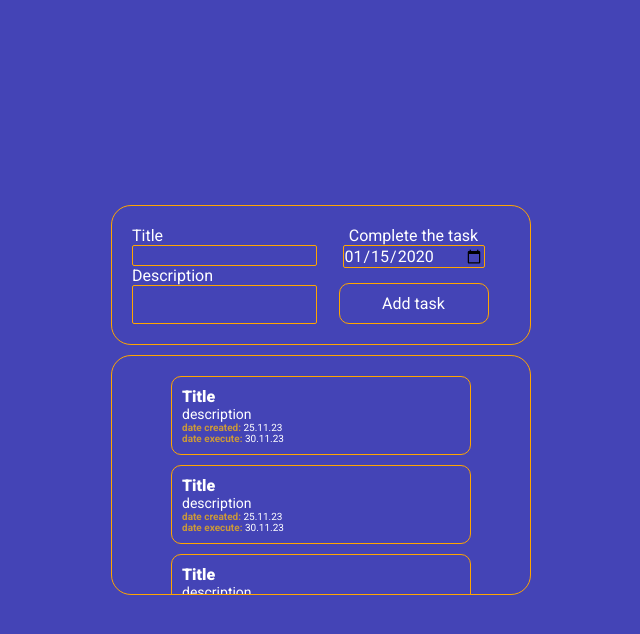
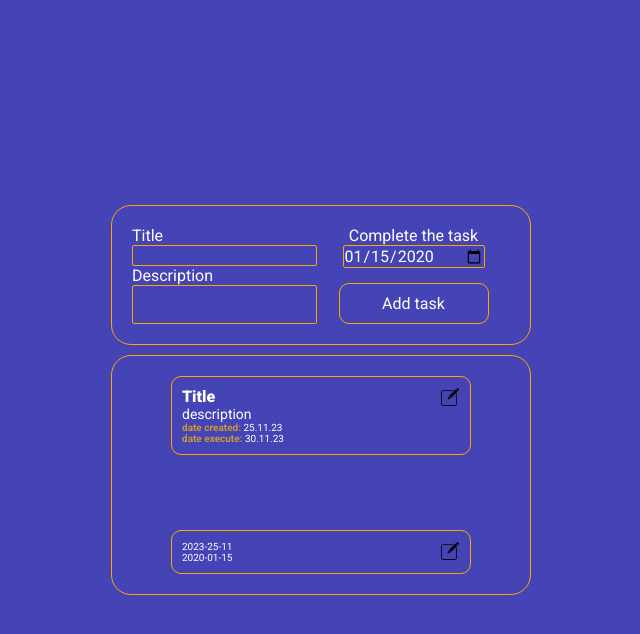
Before and after one commit to Lev-Dolzhenko/notice, a plain HTML site: page index.html in a window 1280 px wide. Both pictures are taken after typing "2020-01-15" into the empty fields and a click on the button "Add task". Shown: the whole page, without its empty margins (319-959 px from the left). Drawn offline with Linux system fonts and the light colour scheme.

Commit message:
created part of script

```diff
--- a/index.html
+++ b/index.html
@@ -32,11 +32,22 @@
             <div class="set-notices">
                 <div class="set-notices__item">
                     <h3>Title</h3>
+                    <p class="description">description</p>
+                    <div class="date">
+                        <p><span>date created:</span> 25.11.23</p>
+                        <p><span>date execute:</span> 30.11.23</p>
+                    </div>
+                    <img src="/img/icon-edit.png" alt="Иконка редактирования" width="20">
+                </div>
+                <!--
+                <div class="set-notices__item">
+                    <h3>Title</h3>
                     <p>description</p>
                     <div class="date">
                         <p><span>date created:</span> 25.11.23</p>
                         <p><span>date execute:</span> 30.11.23</p>
                     </div>
+                    <img src="/img/icon-edit.png" alt="Иконка редактирования" width="20">
                 </div>
                 <div class="set-notices__item">
                     <h3>Title</h3>
@@ -45,6 +56,7 @@
                         <p><span>date created:</span> 25.11.23</p>
                         <p><span>date execute:</span> 30.11.23</p>
                     </div>
+                    <img src="/img/icon-edit.png" alt="Иконка редактирования" width="20">
                 </div>
                 <div class="set-notices__item">
                     <h3>Title</h3>
@@ -53,15 +65,8 @@
                         <p><span>date created:</span> 25.11.23</p>
                         <p><span>date execute:</span> 30.11.23</p>
                     </div>
-                </div>
-                <div class="set-notices__item">
-                    <h3>Title</h3>
-                    <p>description</p>
-                    <div class="date">
-                        <p><span>date created:</span> 25.11.23</p>
-                        <p><span>date execute:</span> 30.11.23</p>
-                    </div>
-                </div>
+                    <img src="/img/icon-edit.png" alt="Иконка редактирования" width="20">
+                </div> -->
             </div>
         </div>
     </section>
--- a/notice.js
+++ b/notice.js
@@ -15,3 +15,74 @@
 //         editMode = !editMode;
 //     })
 // }
+
+const titleInput = document.querySelector('.create-block__inputs input');
+const areaInput = document.querySelector('.create-block__inputs textarea');
+const dateInput = document.querySelector('.date-block input');
+const listOfNoteses = document.querySelector('.set-notices');
+const addButton = document.querySelector('.create-block__button button');
+
+document.querySelector('.set-notices').addEventListener('click', function (event) {
+    if (event.target.className === 'image-edit') {
+        let clickedEditButton = event.target;
+        let parentContainer = clickedEditButton.closest('.set-notices__item'); // Находим контейнер с помощью closest
+        let titleInput = parentContainer.querySelector('h3'); // Находим заголовок в контейнере
+        let descriptionInput = parentContainer.querySelector('.description'); // Находим описание в контейнере
+        let clickedCheckButton = parentContainer.querySelector('.image-check');
+        console.log('Click')
+        // let flag = false;
+        // if (flag) {
+        //     clickedCheckButton.classList.remove('none')
+        //     clickedEditButton.classList.add('none')
+        //     titleInput.removeAttribute('contentEditable');
+        //     descriptionInput.removeAttribute('contentEditable');
+        // } else {
+        //     clickedCheckButton.classList.add('none')
+        //     clickedEditButton.classList.remove('none')
+        //     titleInput.setAttribute('contentEditable', true);
+        //     descriptionInput.setAttribute('contentEditable', true);
+        // }
+        // flag = !flag
+    }
+});
+
+addButton.addEventListener('click', function () {
+    createNote(titleInput.value, areaInput.value, dateInput.value)
+})
+
+function createNote(title, description, date) {
+    let containerNote = document.createElement('div');
+    containerNote.classList.add('set-notices__item')
+    let titleNote = document.createElement('h3');
+    titleNote.textContent = title;
+    containerNote.appendChild(titleNote);
+    let descriptionNote = document.createElement('p');
+    descriptionNote.classList.add('description')
+    descriptionNote.textContent = description;
+    containerNote.appendChild(descriptionNote);
+    let containerDate = document.createElement('div');
+    containerDate.classList.add('date');
+    let currentDate = document.createElement('p');
+    let createDate = new Date();
+    let day = createDate.getDate();
+    let month = createDate.getMonth() + 1;
+    let year = createDate.getFullYear();
+    let formattedDate = `${year}-${day}-${month}`;
+    currentDate.textContent = formattedDate;
+    let executeDate = document.createElement('p');
+    executeDate.textContent = date;
+    containerDate.appendChild(currentDate);
+    containerDate.appendChild(executeDate);
+    containerNote.appendChild(containerDate);
+    let imageEdit = document.createElement('img');
+    imageEdit.classList.add('image-edit')
+    imageEdit.src = '/img/icon-edit.png';
+    containerNote.appendChild(imageEdit)
+    let imageCheck = document.createElement('img');
+    imageCheck.classList.add('image-check')
+    imageCheck.src = '/img/icon-check.png';
+    imageCheck.classList.add('none')
+    containerNote.appendChild(imageCheck)
+
+    listOfNoteses.appendChild(containerNote)
+}
--- a/style.scss
+++ b/style.scss
@@ -3,6 +3,10 @@ body {
 
     font-family: 'Roboto', sans-serif;
     color: #fff;
+}
+
+.none {
+    display: none;
 }
 
 .notice {
@@ -107,6 +111,8 @@ body {
 }
 
 .set-notices__item {
+    position: relative;
+
     border: 1px solid orange;
     border-radius: 10px;
 
@@ -116,12 +122,26 @@ body {
 
     h3 {
         font-weight: 900;
+
+        width: 200px;
     }
 
     p {
         font-size: 14px;
         word-break: break-all;
+
+        width: 200px;
     }
+
+    img {
+        position: absolute;
+        top: 10px;
+        right: 10px;
+
+        width: 20px;
+
+        cursor: pointer;
+    };
 
 
 }
```
Also changed, not shown: img/icon-check.png (added), img/icon-edit.png (added), style.css.
